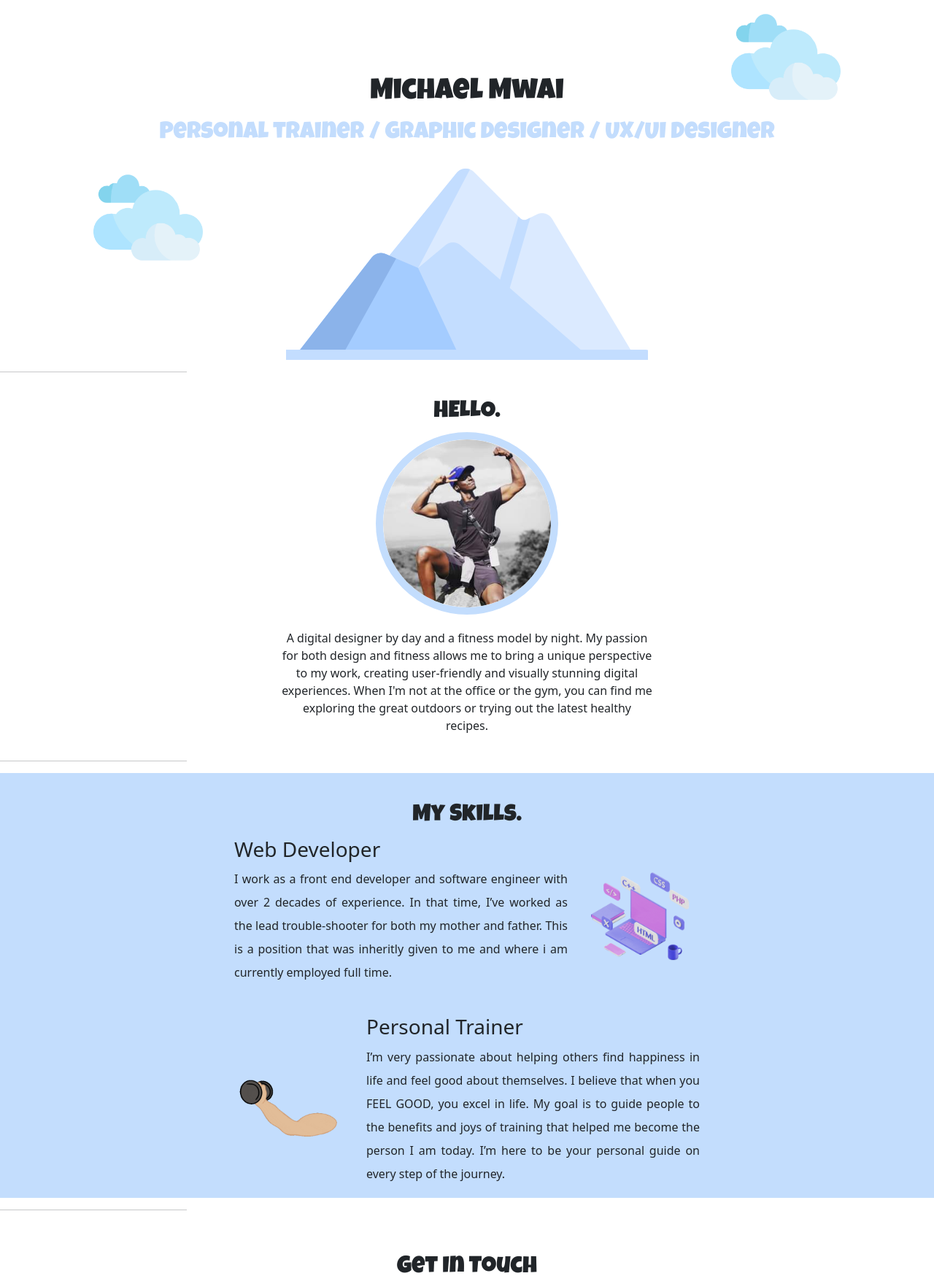
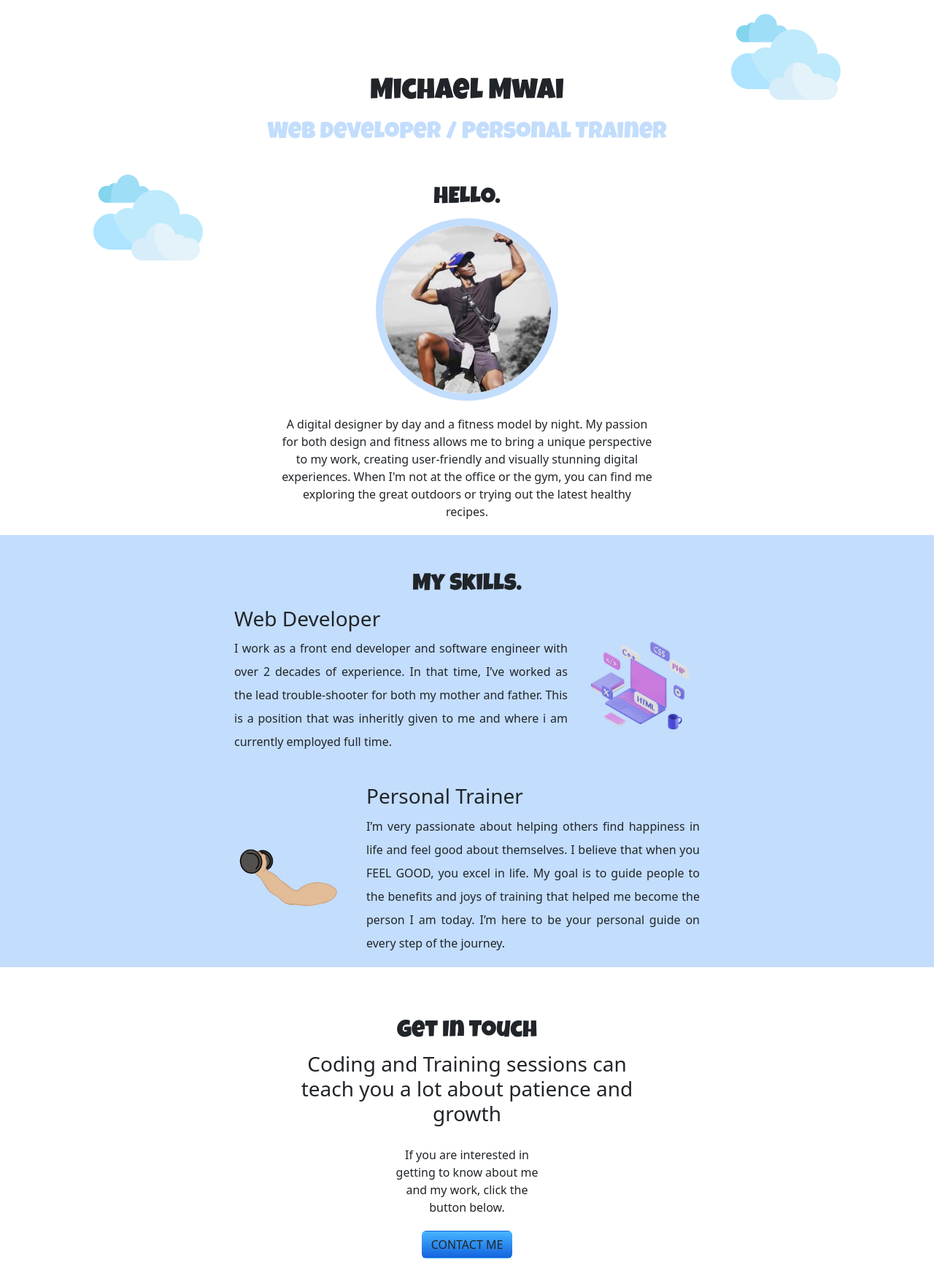
Before and after one commit to MichaelMwai/MichaelDMwai, a plain HTML site: page index.html in a window 1280 px wide. Shown: the part 103-1862 px from the top of the page at 73% size. Drawn offline with nearby package versions, Linux system fonts and the light colour scheme.

Commit message:
Chose to get rid of the mountain

```diff
--- a/css/styles.css
+++ b/css/styles.css
@@ -11,7 +11,7 @@ h2 {
   color: black;
   font-weight: normal;
   margin: 0;
-  padding-top: 20px;
+  padding-top: 30px;
 
 }
 
@@ -22,11 +22,12 @@ h1 {
   font-size: 300%;
   color: #1B2430;
 }
-hr {
+/* hr {
   border-style: none;
   border-top: 8px dotted #C3DDFD;
   width: 20%;
-}
+  margin: auto;
+} */
 a{
   margin: 0 20px 0 20px;
   text-decoration: none;
@@ -62,7 +63,7 @@ a:hover{
 }
 
 .mountain {
-  bottom: 0;
+  padding-bottom: 100px;
 }
 .top-cloud {
   position: absolute;
--- a/index.html
+++ b/index.html
@@ -45,12 +45,8 @@
     <img class="top-cloud" src="images/clouds.png" alt="cloud">
 
     <h1>Michael Mwai</h1>
-    <p class="career"> Personal trainer / Graphic Designer / UX/UI Designer</p>
+    <p class="career"> Web Developer / Personal Trainer</p>
     <img class="bottom-cloud" src="images/clouds.png" alt="cloud">
-    <img class="mountain" src="images/mountain.png" alt="mountain">
-  </div>
-  <div class="middle-container">
-    <hr>
     <div class="profile">
       <h2>HELLO.</h2>
       <img class="Mikey" src="images/Mikey-modified.png" alt="Mikey">
@@ -60,7 +56,11 @@
         experiences. When I'm not at the office or the gym, you can find me exploring the great outdoors or trying out
         the latest healthy recipes.</p>
     </div>
-    <hr>
+  </div>
+  <div class="middle-container">
+    <!-- <hr> -->
+
+
     <div class="skills">
       <h2>My Skills.</h2>
       <div class="skill-row">
@@ -100,11 +100,11 @@
 
       </div>
     </div>
-    <hr>
+
     <div class="contact-me">
       <h2>Get In Touch</h2>
       <h3>Coding and Training sessions can teach you a lot about patience and growth</h3>
-      <p class="pwide">If you are interested in getting started, you can sign up for one of the packages today.</p>
+      <p class="pwide">If you are interested in getting to know about me and my work, click the button below.</p>
       <a class="btn" href="mailto:michaeldmwai@gmail.com">CONTACT ME</a>
     </div>
   </div>
@@ -117,7 +117,9 @@
     <p>©Michael Mwai.</p>
   </div>
   </div>
-
+ <script src="https://cdn.jsdelivr.net/npm/bootstrap@5.3.0-alpha1/dist/js/bootstrap.bundle.min.js"
+   integrity="sha384-w76AqPfDkMBDXo30jS1Sgez6pr3x5MlQ1ZAGC+nuZB+EYdgRZgiwxhTBTkF7CXvN" crossorigin="anonymous"></script>
+ </body>
 </body>
 
 </html>
```
